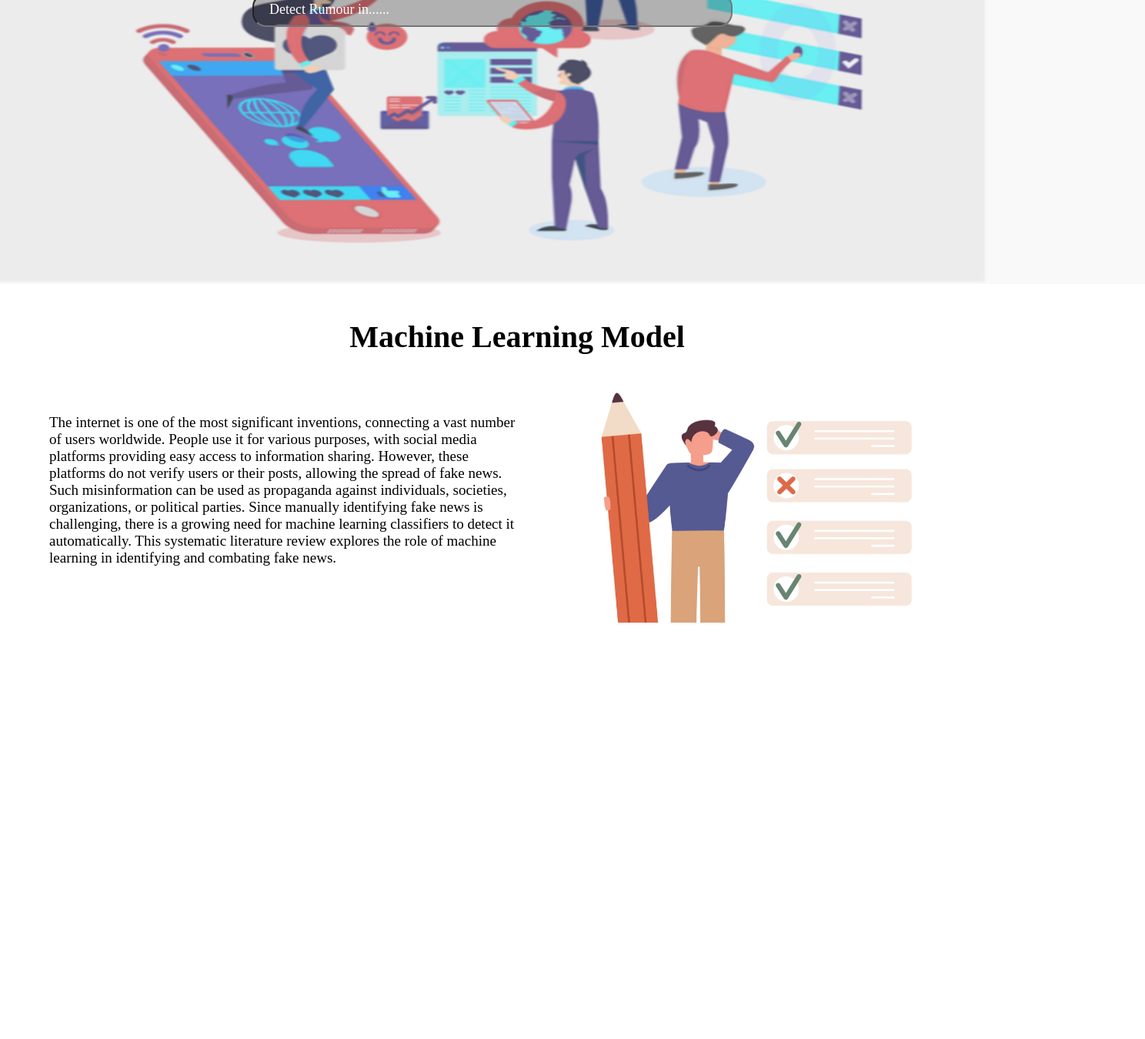
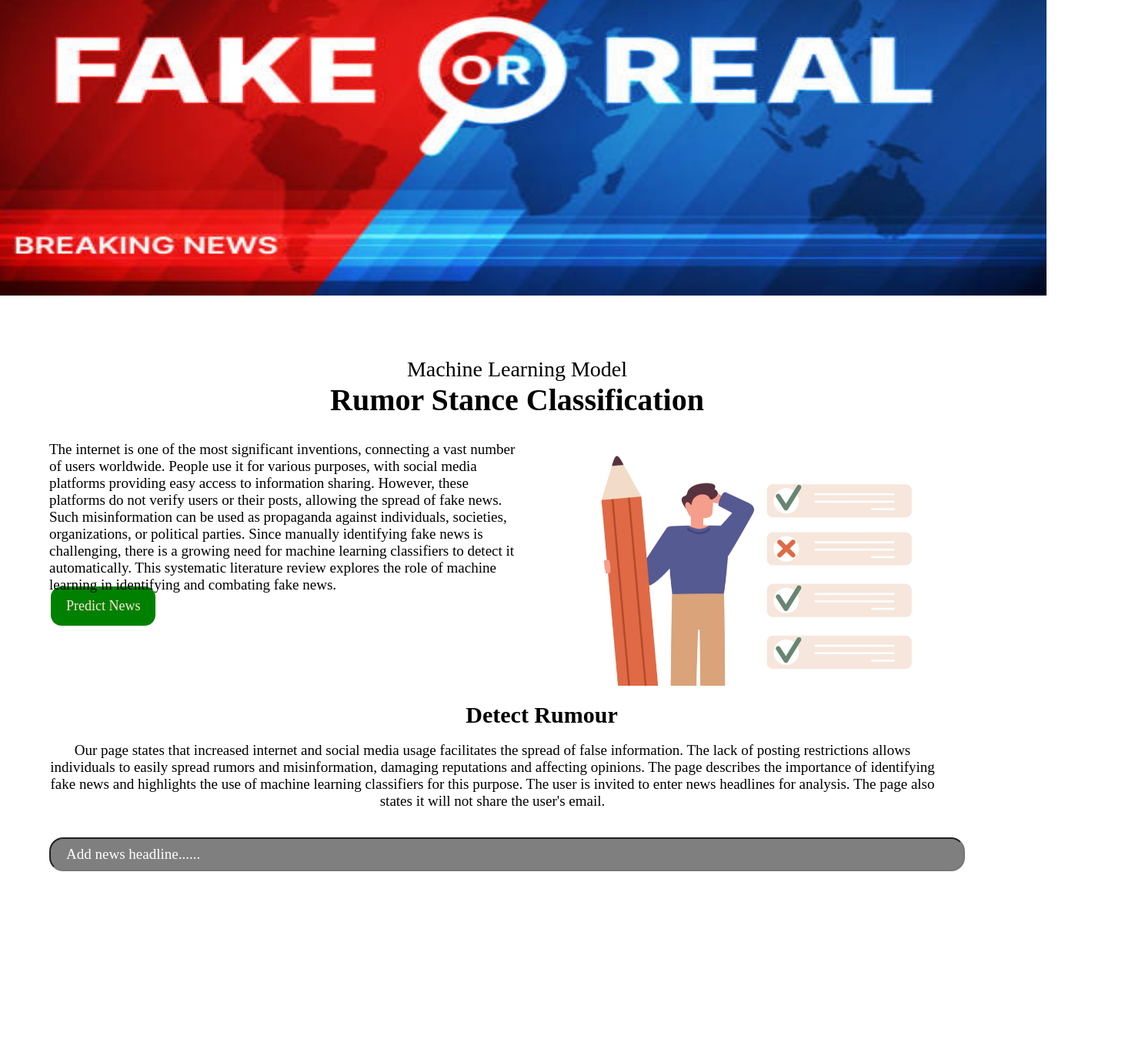
Before and after one commit to Aditi-Pradhan-12/mini_project, a website: page index.html in a window 1280 px wide. Shown: the part 304-1654 px from the top of the page at 77% size, 1488 px wide, since content can reach past the window. Before the commit the page ends 1118 px from the top, so only its background shows below. Drawn offline with Linux system fonts and the light colour scheme.

Commit message:
9th commit

```diff
--- a/index.html
+++ b/index.html
@@ -31,7 +31,7 @@
         <header>
             <!-- NAVBAR -->
             <nav class="navbar">
-                <a href="#">Get the News</a>
+                <a href="#">Rumor Detection</a>
                 <div class="navbar_menu_container">
                     <a href="#" class="link">Home</a>
                     <a href="#" class="link">About Us</a>
@@ -47,18 +47,14 @@
         </header>
 
         <div class="hero_section_container">
-            <img src="./bg_image.png">
-            <h1 class="hero_section_title">Connecting You to the Pulse of the World!</h1>
-            <div class="hero_section_input_container">
-                <input type="text" placeholder="Detect Rumour in......"
-                class="input_container_news"/>
-            </div>
+            <img src="./original.jpg">
         </div>
     </section>
 
     <!--================= NEWS SECTION ================= -->
     <section class="our_news">
-        <h1>Machine Learning Model</h1>
+        <h2>Machine Learning Model</h2>
+        <h1>Rumor Stance Classification</h1>
         <div class="semicontainer">
             <div class="left">
                 <p>
@@ -69,6 +65,10 @@
                     Since manually identifying fake news is challenging, there is a growing need for machine learning classifiers to detect it automatically.
                     This systematic literature review explores the role of machine learning in identifying and combating fake news.
                 </p>
+                <br><br>
+                <button>
+                    Predict News
+                </button>
             </div>
 
             <div class="right">
@@ -77,10 +77,22 @@
         </div>
     </section>
 
-    <!--================= FOOTER ================= -->
-    <section class="footer_container">
-        <div class="footer_section">
-
+    <!--================= NEws detection PAGE ================= -->
+    <section class="detect_news">
+        <h1>Detect Rumour</h1>
+        <br>
+        <div class="false_or_true">
+            <p>
+                Our page states that increased internet and social media usage facilitates the spread of false information.
+                The lack of posting restrictions allows individuals to easily spread rumors and misinformation, damaging reputations and affecting opinions.
+                The page describes the importance of identifying fake news and highlights the use of machine learning classifiers for this purpose.
+                The user is invited to enter news headlines for analysis. The page also states it will not share the user's email.
+            </p>
+        </div>
+        <br><br>
+        <div class="container">
+            <input type="text" placeholder="Add news headline......"
+            class="input_container_news"/>
         </div>
     </section>
 
--- a/styles.css
+++ b/styles.css
@@ -7,9 +7,9 @@
 
 /************HERO SECTION************/
 .hero_section{
-   background-color: lightgray;
+   background-color: white;
    padding-bottom: 20px;
-   height: 670px;
+   height: 90vh;
    width: 100%;
 }
 
@@ -57,14 +57,12 @@
 }
 
 .hero_section_container img{
-    height: 590px;
-    width: 106rem;
+    height: 585.5px;
+    width: 90rem;
     display: flex;
     align-items: center;
     margin-top: 10rem;
-    opacity: 0.7;
-    background: url(/bg_image.png) lightgray 50% / cover no-repeat;
-    backdrop-filter: blur(2px);
+    background: url(/bg_image.png) white 50% / cover no-repeat;
 }
 
 .hero_section_title{
@@ -78,26 +76,6 @@
 .hero_section_input_container{
     position: absolute;
     margin-top: 3%;
-}
-
-.input_container_news{
-    display: flex;
-    padding: 20px;
-    text-align: left;
-    font-family: Kreon;
-    font-size: 18px;
-    height: 40px;
-    font-style: normal;
-    font-weight: 400;
-    line-height: normal;
-    background: rgba(0, 0, 0, 0.25);
-    color: white;
-    border-radius: 18px;
-    width: 39rem;
-}
-
-.input_container_news::placeholder{
-    color: white;
 }
 
 @media only screen and (max-width: 700px){
@@ -139,8 +117,13 @@
     margin-top: 3rem;
 }
 
+.our_news h2{
+    font-size: 28px;
+    font-weight: 100;
+}
+
 .our_news h1{
-    font-size: 40px;
+    font-size: 40px ;
 }
 
 .semicontainer{
@@ -158,6 +141,20 @@
     font-size: 19px;
 }
 
+.left button{
+    border: none;
+    background-color: green;
+    padding: 15px 20px;
+    text-align: center;
+    text-decoration: none;
+    display: grid;
+    font-size: 18px;
+    margin: 4px 2px;
+    cursor: pointer;
+    color: antiquewhite;
+    border-radius: 14px;
+}
+
 .right img{
     margin-top: 3rem;
     max-width: 100%;
@@ -172,3 +169,48 @@
         width: 80%;
     }
 }
+
+/*================= NEWS detection page ================= */
+.detect_news{
+    margin: 100%;
+    padding: 0;
+    margin-left: 4rem;
+    text-align: center;
+    height: 60px;
+    margin-top: 3rem;
+    width: 100%;
+}
+
+.detect_news h1{
+    font-size: 30px;
+}
+
+.false_or_true p{
+    font-size: 19px;
+    margin-right: 2rem;
+    display: flex;
+    align-items: center;
+    text-align: center;
+    width: 90%;
+}
+
+.input_container_news{
+    display: flex;
+    padding: 20px;
+    text-align: left;
+    font-size: 18px;
+    height: 40px;
+    font-style: normal;
+    font-weight: 400;
+    line-height: normal;
+    background: rgba(0, 0, 0, 0.50);
+    color: white;
+    border-radius: 18px;
+    width: 93%;
+    align-items: center;
+}
+
+.input_container_news::placeholder{
+    color: white;
+    font-size: 19px;
+}
```
Also changed, not shown: original.jpg (added).
